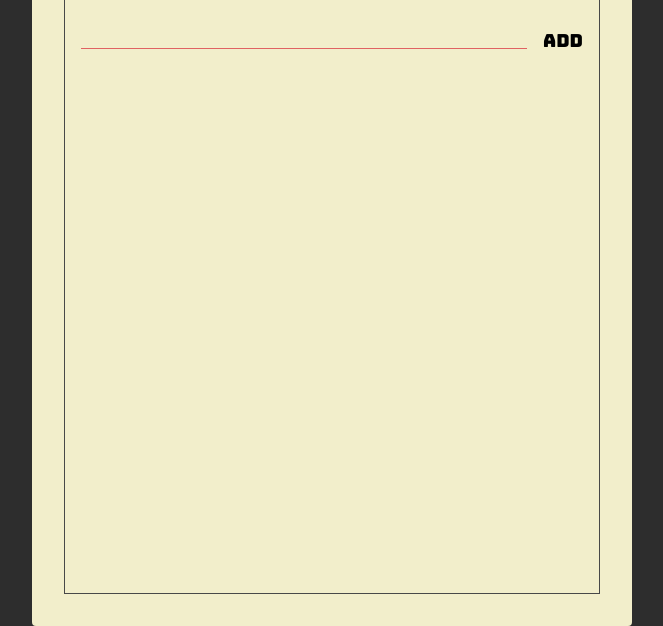
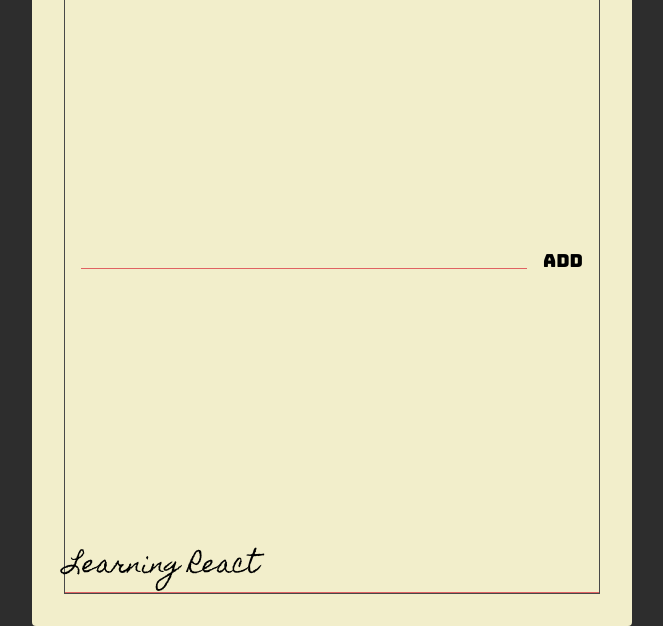
Before and after one commit to Sholahudin/react-course-starter, a website: page index.html in a window 1280 px wide. Shown: the part 174-800 px from the top of the page, without its empty margins (308-971 px from the left). Drawn offline with Linux system fonts and the light colour scheme.

Commit message:
menambah todos

```diff
--- a/index.html
+++ b/index.html
@@ -35,6 +35,12 @@
             <button class="add-btn">Add</button>
           </form>
         </section>
+
+        <section class="todos">
+          <div class="todo">
+            <span class="todo-text">Learning React</span>
+          </div>
+        </section>
       </div>
     </div>
   </body>
--- a/styles.css
+++ b/styles.css
@@ -52,6 +52,7 @@ body {
 
   display: flex;
   flex-direction: column;
+  justify-content: space-between;
 }
 
 .header {
@@ -124,3 +125,21 @@ body {
   border: unset;
   outline: unset;
 }
+
+.todos {
+  display: flex;
+  flex-direction: column;
+}
+
+.todo {
+  position: relative;
+
+  flex: 1 0 auto;
+
+  min-height: 34px;
+  margin: 16px 0 0;
+  font-family: "Homemade Apple", sans-serif;
+  font-size: 24px;
+
+  border-bottom: 1px solid var(--main-red-color);
+}
```
